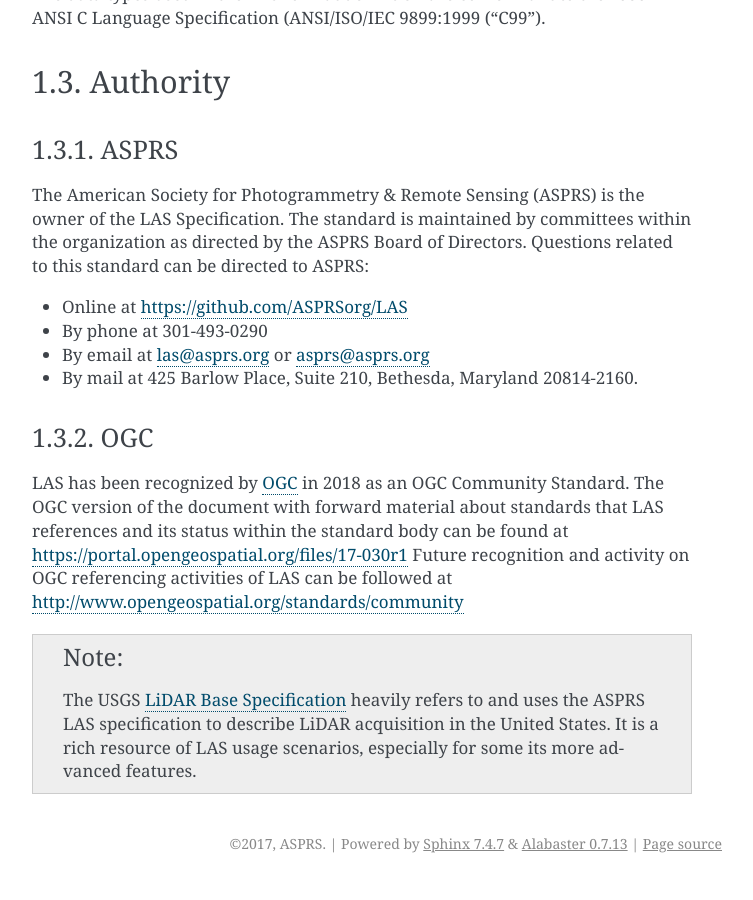
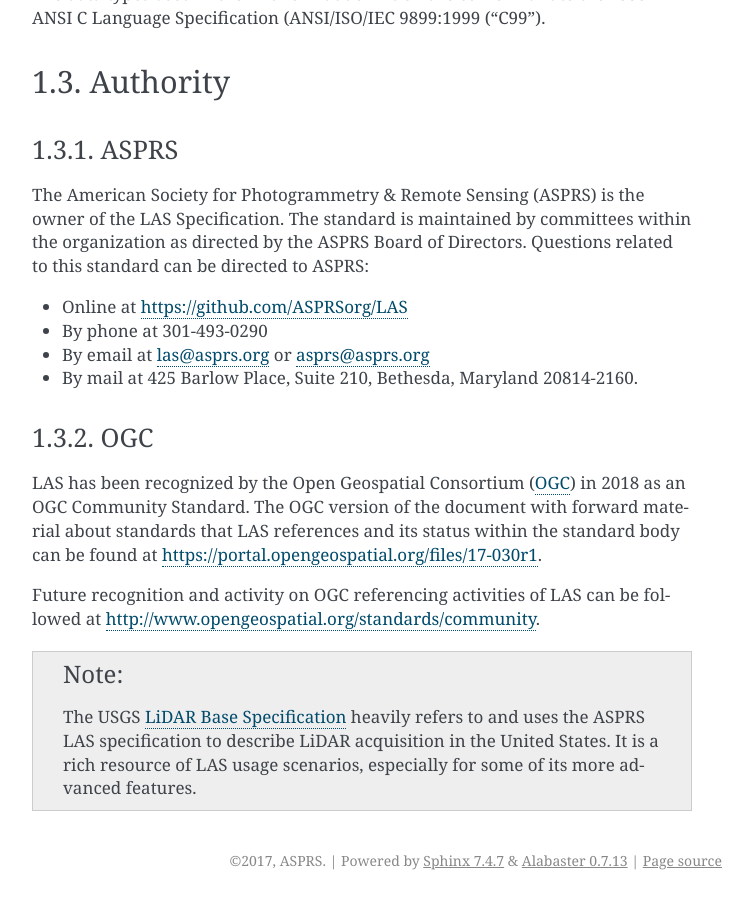
Before and after one commit to ASPRSorg/LAS, a Sphinx documentation site: the page built from source/01_intro.txt, in a window 1280 px wide and 900 px high, scrolled down 1974 px. Shown: the whole window, without its empty margins (388-1141 px from the left). Built offline with Sphinx 7.4.7, drawn with Linux system fonts in a browser that asks for light colours.

Commit message:
Minor editorial changes.

```diff
--- a/source/01_intro.txt
+++ b/source/01_intro.txt
@@ -119,19 +119,20 @@
 OGC
 ~~~~~~~~~~~~~~~~~~~~~~~~~~~~~~~~~~~~~~~~~~~~~~~~~~~~~~~~~~~~~~~~~~~~~~~~~~~~~~~~
 
-LAS has been recognized by `OGC`_ in 2018 as an OGC Community Standard. The OGC
-version of the document with forward material about standards that LAS
-references and its status within the standard body can be found at
-https://portal.opengeospatial.org/files/17-030r1 Future recognition and
-activity on OGC referencing activities of LAS can be followed at
-http://www.opengeospatial.org/standards/community
+LAS has been recognized by the Open Geospatial Consortium (`OGC`_) in 2018 as an
+OGC Community Standard. The OGC version of the document with forward material
+about standards that LAS references and its status within the standard body can
+be found at https://portal.opengeospatial.org/files/17-030r1.
+
+Future recognition and activity on OGC referencing activities of LAS can be
+followed at http://www.opengeospatial.org/standards/community.
 
 .. note::
 
     The USGS `LiDAR Base Specification`_ heavily refers to and uses the
     ASPRS LAS specification to describe LiDAR acquisition in the United
     States. It is a rich resource of LAS usage scenarios, especially
-    for some its more advanced features.
+    for some of its more advanced features.
 
 .. _`LiDAR Base Specification`: https://pubs.er.usgs.gov/publication/tm11B4
 
```
